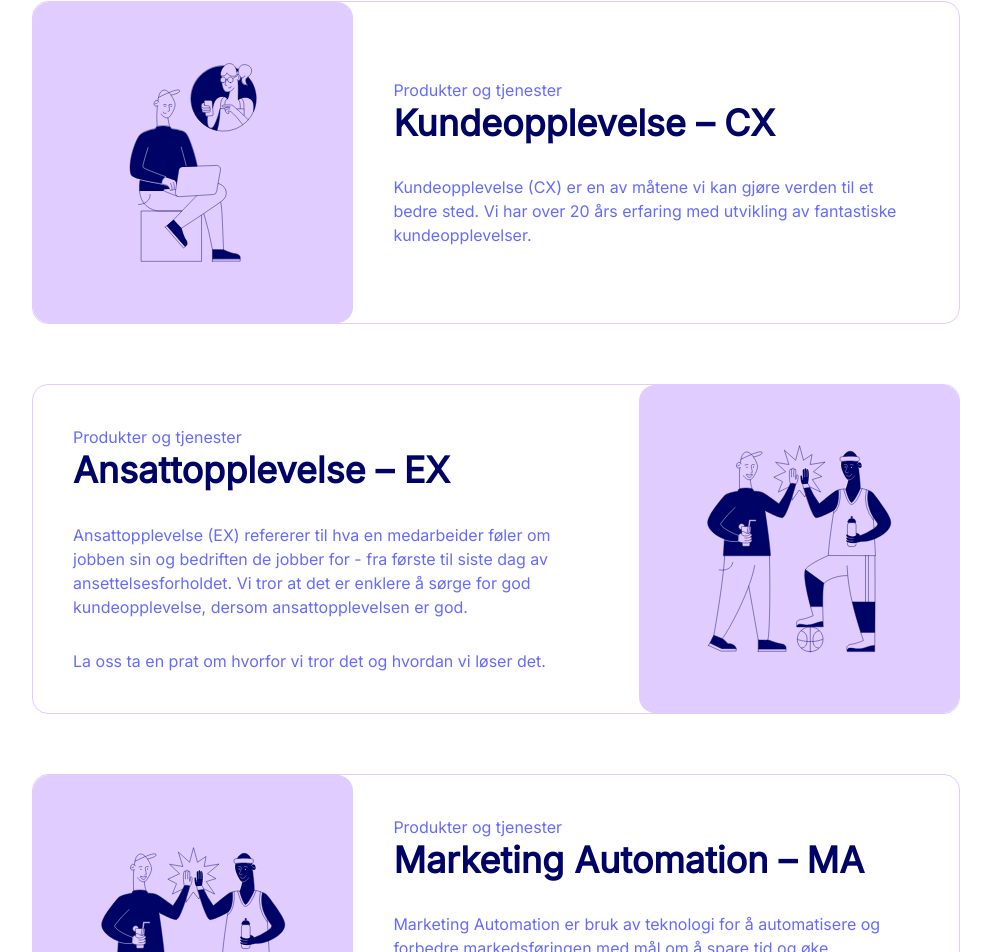
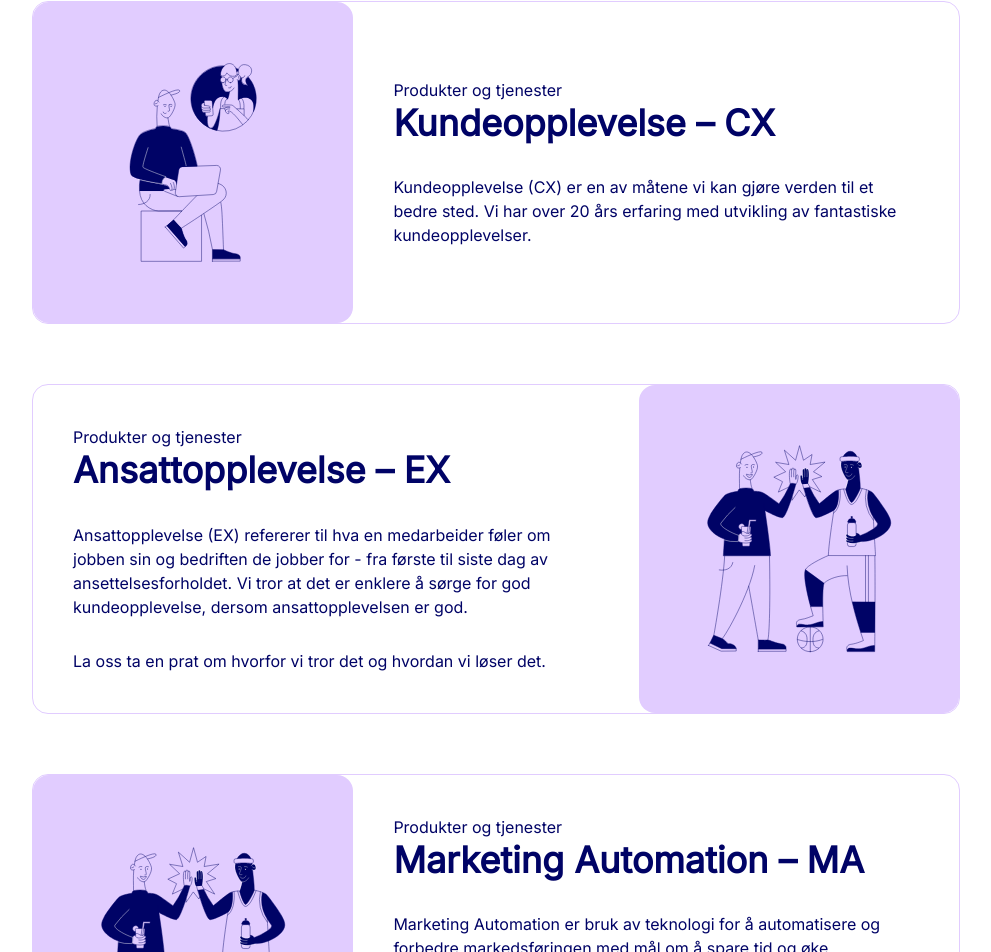
Before and after one commit to veltorg/website, a Next.js app: page / in a window 1280 px wide. Shown: the part 1014-1966 px from the top of the page, without its empty margins (144-1135 px from the left). Built offline with nearby package versions, Linux system fonts and the light colour scheme.

Commit message:
accessability fix

```diff
--- a/src/pages/index.tsx
+++ b/src/pages/index.tsx
@@ -82,10 +82,10 @@ const Home: NextPage = () => (
     >
       <ShowCase figure={<CustomerExperienceFigure />}>
         <Box>
-          <Text color="muted">Produkter og tjenester</Text>
+          <Text>Produkter og tjenester</Text>
           <Heading>Kundeopplevelse – CX</Heading>
         </Box>
-        <Text color="muted">
+        <Text>
           Kundeopplevelse (CX) er en av måtene vi kan gjøre verden til et bedre
           sted. Vi har over 20 års erfaring med utvikling av fantastiske
           kundeopplevelser.
@@ -93,30 +93,30 @@ const Home: NextPage = () => (
       </ShowCase>
       <ShowCase figure={<EmployeeExperienceFigure />} direction="right">
         <Box>
-          <Text color="muted">Produkter og tjenester</Text>
+          <Text>Produkter og tjenester</Text>
           <Heading>Ansattopplevelse – EX</Heading>
         </Box>
-        <Text color="muted">
+        <Text>
           Ansattopplevelse (EX) refererer til hva en medarbeider føler om jobben
           sin og bedriften de jobber for - fra første til siste dag av
           ansettelsesforholdet. Vi tror at det er enklere å sørge for god
           kundeopplevelse, dersom ansattopplevelsen er god.
         </Text>
-        <Text color="muted">
+        <Text>
           La oss ta en prat om hvorfor vi tror det og hvordan vi løser det.
         </Text>
       </ShowCase>
       <ShowCase figure={<EmployeeExperienceFigure />}>
         <Box>
-          <Text color="muted">Produkter og tjenester</Text>
+          <Text>Produkter og tjenester</Text>
           <Heading>Marketing Automation – MA</Heading>
         </Box>
-        <Text color="muted">
+        <Text>
           Marketing Automation er bruk av teknologi for å automatisere og
           forbedre markedsføringen med mål om å spare tid og øke effektiviteten
           - uten at det går ut over kvaliteten på arbeidet.
         </Text>
-        <Text color="muted">
+        <Text>
           Med vår bakgrunn fra salg, markedsføring og journalistikk kan vi rådgi
           våre kunder, slik at de kan utnytte det uforløste potensialet som
           ligger der.
```
